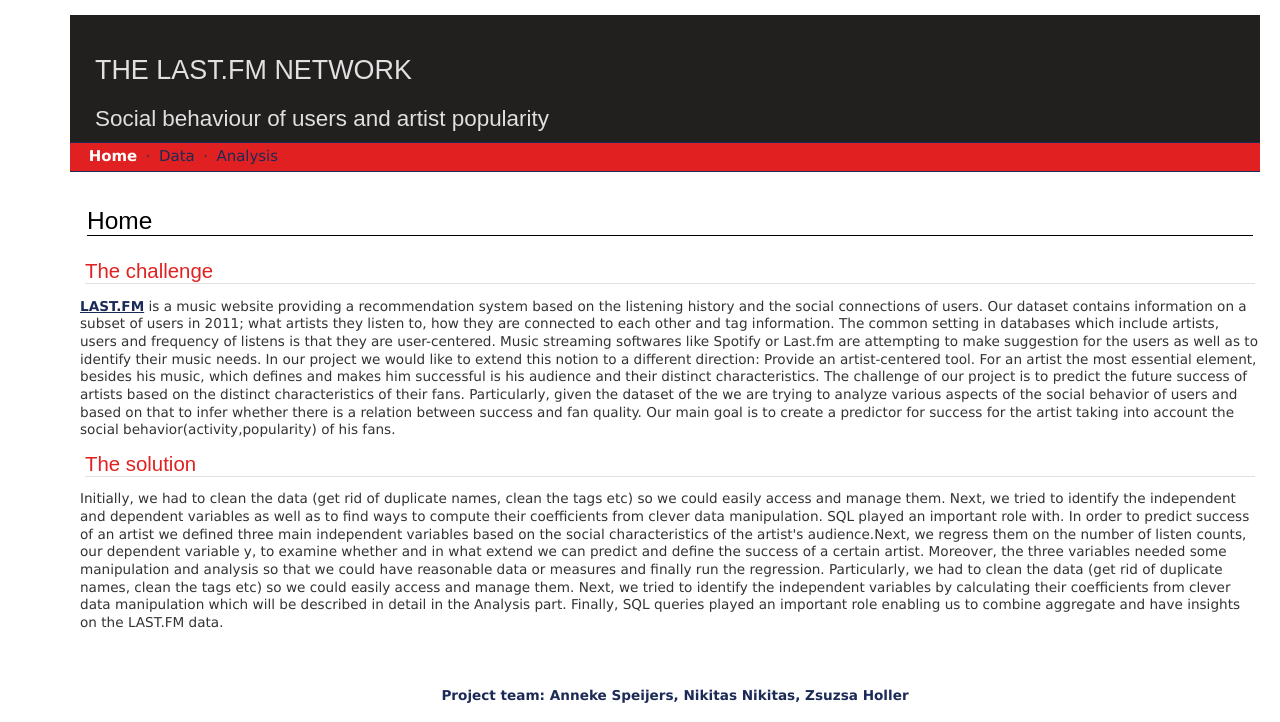
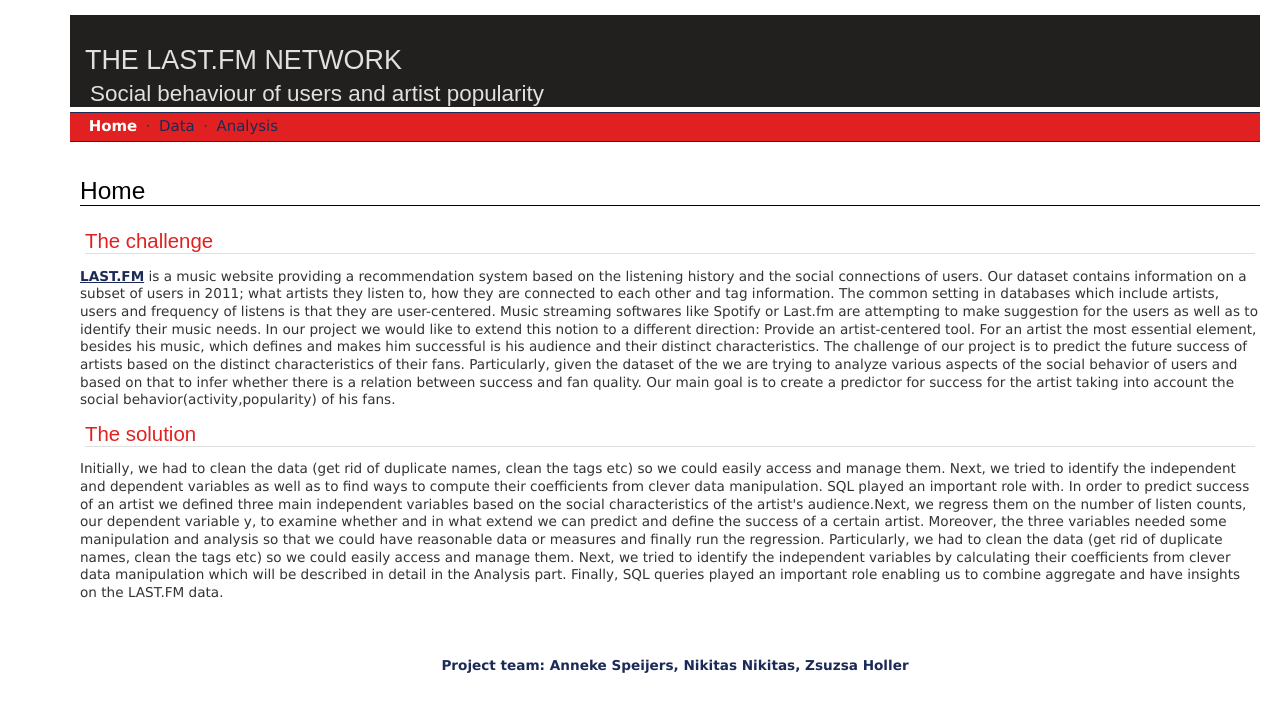
Before and after one commit to zsuzsaholler/bgse-dashboard-project, a PHP site: page / in a window 1280 px wide. Shown: the top 722 px of the page. Run offline with PHP 8.4, Linux system fonts and the light colour scheme; data that the repository does not hold is empty.

Commit message:
Modified style.

```diff
--- a/web/data_and_analysis_ours.php
+++ b/web/data_and_analysis_ours.php
@@ -192,7 +192,7 @@ We get statistically significant coefficient estimates for all our indepedant va
 
     $query = "SELECT row_names as Variables,
                      round(Estimate,4) as Estimate,
-                     round(Std_Error,4) as Std Error,
+                     round(Std_Error,4) as Std.Error,
                      round(t_Value,4) as t-Value,
                      round(Prob_gt_t,4) as P-value
               FROM mydb.Regression_Coefficients";
@@ -201,7 +201,7 @@ We get statistically significant coefficient estimates for all our indepedant va
 
 	$query = "SELECT row_names as Variables,
                      round(Estimate,4) as Estimate,
-                     round(Std_Error,4) as Std Error,
+                     round(Std_Error,4) as Std.Error,
                      round(t_Value,4) as t-Value,
                      round(Prob_gt_t,4) as P-value
               FROM mydb.Regression_Coefficients_Subset";
--- a/web/style.css
+++ b/web/style.css
@@ -41,15 +41,13 @@ body {
 #header h1  {
     margin:0;
     margin-top: 25px;
-	padding: 10px;
 	color: #3333;
 	vertical-align: bottom;
 	color: #e0e0e0;
 	}
 
 #header h2  {
-    margin:0;
-	padding: 10px;
+    margin:5px;
 	color: #3333;
 	vertical-align: bottom;
 	color: #e0e0e0;
@@ -148,7 +146,6 @@ h1 {
 	font: 1.8em Arial, Verdana, sans-serif;
 	color:  #000;
 	padding: 0;
-	margin: 7px;
 }
 h2 {
 	font: 1.5em Arial, Verdana, sans-serif;
```
